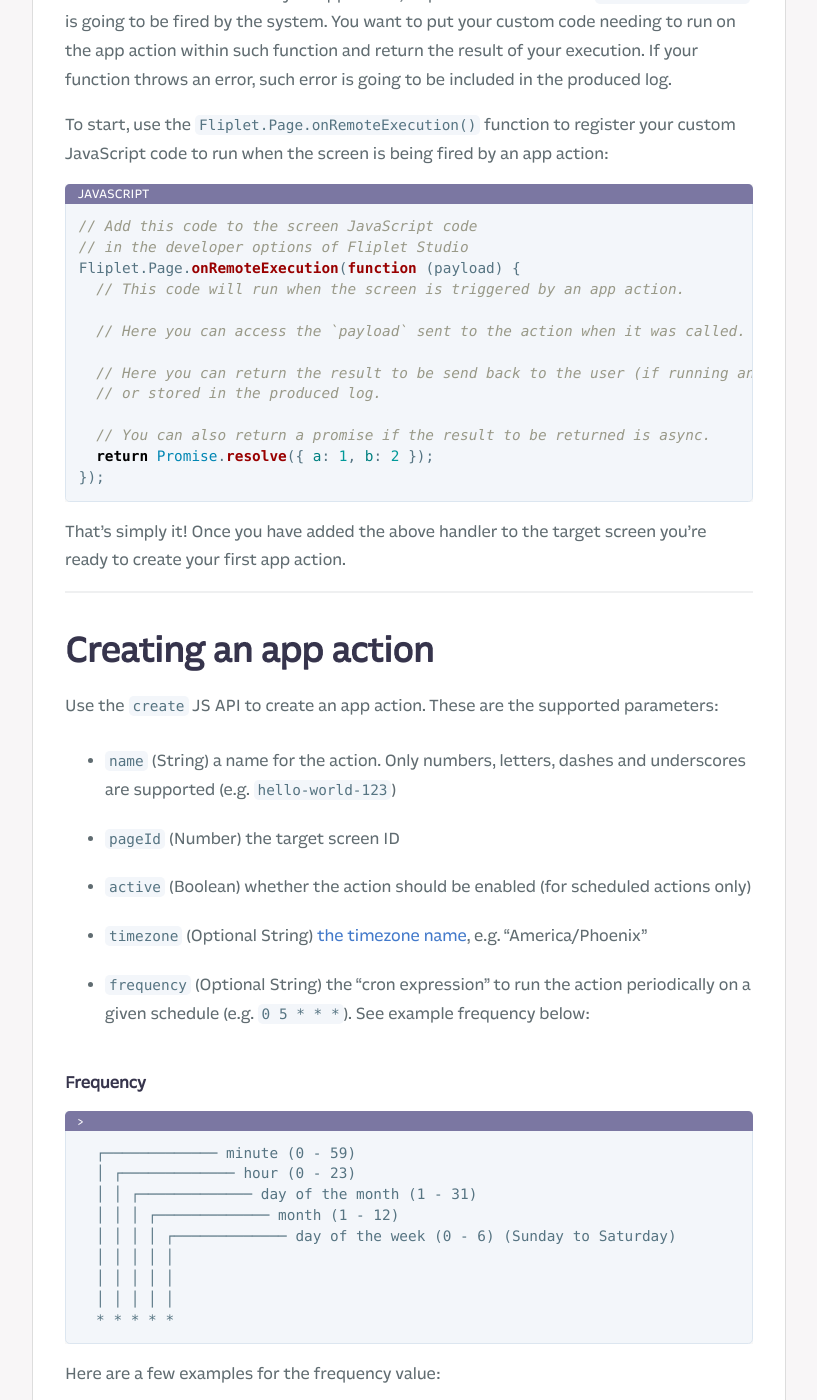
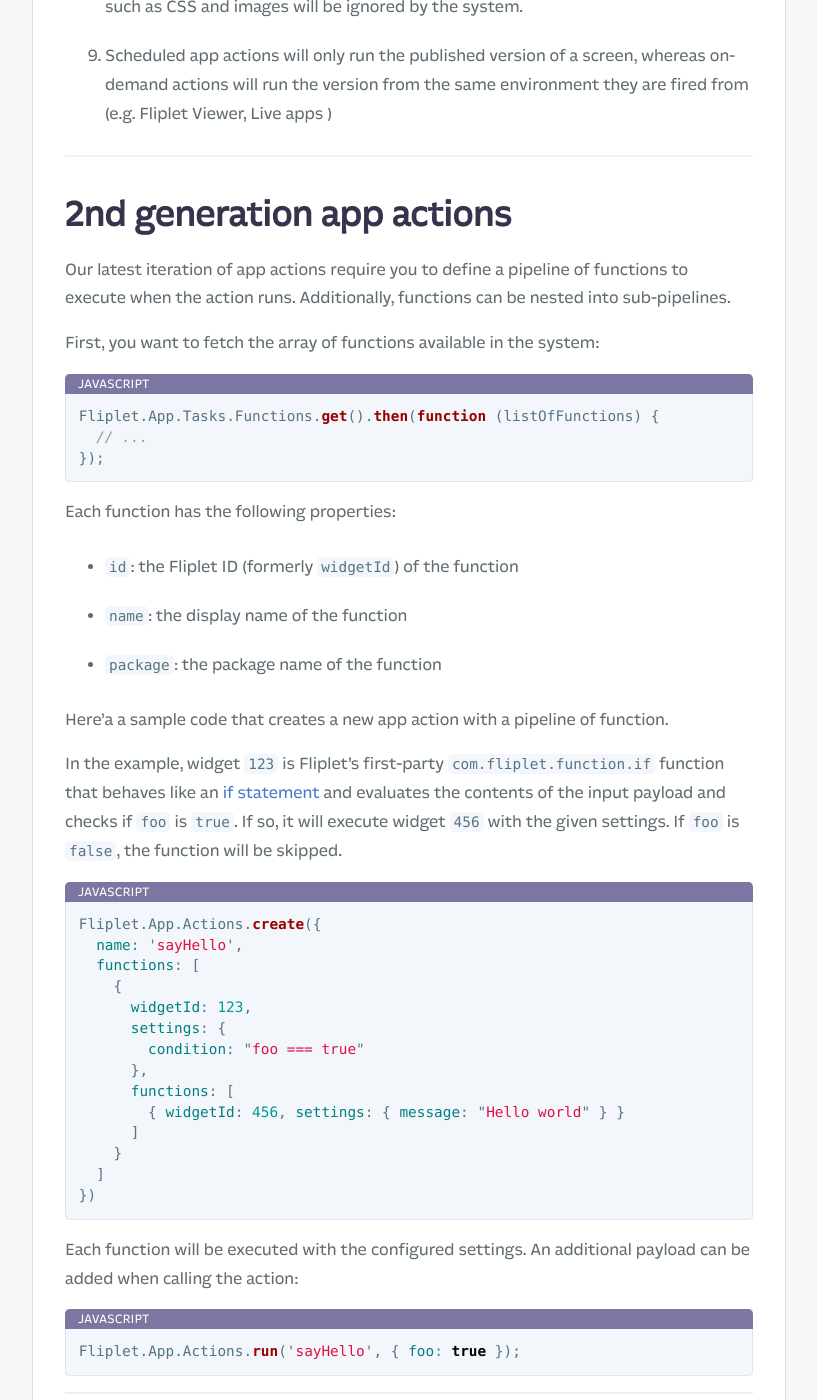
Before and after one commit to Fliplet/fliplet-cli, a Jekyll site: the page built from docs/API/core/app-actions.md, in a window 1280 px wide and 1400 px high, scrolled down 2078 px. Shown: the whole window, without its empty margins (254-1071 px from the left). Built offline with Jekyll 4.4.1, drawn with Linux system fonts in a browser that asks for light colours; nearby versions of some CDN libraries; our own code applies the rules of GitHub Pages for plain Markdown files; library files that are not in the unit come from our copies; comment, search, counter and statistics services are not loaded; a style sheet for code colours, icons or effects is not loaded; some of the changed text lies outside the part shown.

Commit message:
added function template and docs

````diff
--- a/docs/API/core/app-actions.md
+++ b/docs/API/core/app-actions.md
@@ -4,7 +4,13 @@
 
 # App Actions
 
-The **App Actions** library allows you to configure app screens to run automatically at a scheduled time or carry out an ad-hoc operations and automations in the cloud.
+The **App Actions** library allows you to configure a pipeline of functions to run either on-device or in the cloud, either ad-hoc or at a scheduled time.
+
+![How it works](/assets/img/app-actions-v2.png)
+
+---
+
+Additionally, our first generation (now deprecated) app actions allow you to configure app screens to run as app actions. The code defined in the custom Javascript of the screen will be executed when the screen is triggered by an app action (see more below).
 
 ![How it works](/assets/img/app-actions.png)
 
@@ -22,10 +28,10 @@
 
 ## Data models and key concepts
 
-1. An app action consists in a unique `name`, a target `pageId` (the screen to run) and optional `frequency` and `timezone`.
-2. An app action can be created as **scheduled** (when using the `frequency` parameter) or to be run **on-demand**.
-3. Only **up to 5 app** actions can be defined for each app.
-4. An app action runs the target app screen in the cloud. A result can be given back by the screen both when running on a schedule and when on-demand.
+1. An app action consists in a unique `name`, an optional `frequency` and `timezone`.
+2. An app action has a pipeline of `functions` (2nd gen), or a target `pageId` (1st gen).
+3. An app action can be created as **scheduled** (when using the `frequency` parameter) or to be run **on-demand**.
+4. An app action can contain a pipeline of functions to run either locally (on device) or remote, or target an app screen to run in the cloud. A result can be given back by the screen both when running on a schedule and when on-demand.
 5. An app action is **limited to 30 seconds of execution time**. After 30 seconds, the action will be killed and a specific timeout error will be returned and saved in the logs.
 6. The payload for on-demand actions is **limited to 2048 characters**.
 7. The result sent from an on-demand app action is **limited to 6MB**.
@@ -34,7 +40,56 @@
 
 ---
 
-## Configuring the target screen
+## 2nd generation app actions
+
+Our latest iteration of app actions require you to define a pipeline of functions to execute when the action runs. Additionally, functions can be nested into sub-pipelines.
+
+First, you want to fetch the array of functions available in the system:
+
+```js
+Fliplet.App.Tasks.Functions.get().then(function (listOfFunctions) {
+  // ...
+});
+```
+
+Each function has the following properties:
+
+- `id`: the Fliplet ID (formerly `widgetId`) of the function
+- `name`: the display name of the function
+- `package`: the package name of the function
+
+Here'a a sample code that creates a new app action with a pipeline of function.
+
+In the example, widget `123` is Fliplet's first-party `com.fliplet.function.if` function that behaves like an [if statement](https://developer.mozilla.org/en-US/docs/Web/JavaScript/Reference/Statements/if...else) and evaluates the contents of the input payload and checks if `foo` is `true`. If so, it will execute widget `456` with the given settings. If `foo` is `false`, the function will be skipped.
+
+```js
+Fliplet.App.Actions.create({
+  name: 'sayHello',
+  functions: [
+    {
+      widgetId: 123,
+      settings: {
+        condition: "foo === true"
+      },
+      functions: [
+        { widgetId: 456, settings: { message: "Hello world" } }
+      ]
+    }
+  ]
+})
+```
+
+Each function will be executed with the configured settings. An additional payload can be added when calling the action:
+
+```js
+Fliplet.App.Actions.run('sayHello', { foo: true });
+```
+
+---
+
+## 1st generation app actions for screens
+
+### Configuring the target screen
 
 <p class="warning"><strong>[Required]</strong> Before you create an app action, <strong>your target app screen must be configured</strong> as described below to ensure it's ready to process inbound requests made by the app action when running on a schedule or on-demand.</p>
 
--- a/fliplet.js
+++ b/fliplet.js
@@ -15,6 +15,7 @@
   .command('create-widget [package] [name] --helper', 'Create a new component using the helper framework boilerplate.')
   .command('create-theme [name]', 'Create a new theme.')
   .command('create-menu [name]', 'Create a new menu.')
+  .command('create-function [package] [name]', 'Create a new function using the App Actions framework boilerplate.')
   .command('run', 'Run the current widget or theme for development.')
   .command('publish', 'Publish the current widget or theme on fliplet studio.')
   .command('run-local', '(Deprecated) Debug the current widget or theme for development.')
````
Also changed, not shown: other parts of docs/API/core/app-actions.md (+2 -2 lines), docs/Building-functions.md (added, +104 -0 lines), docs/Dependencies-and-assets.md (+3 -3 lines), fliplet-create-function.js (added, +65 -0 lines), function-template/js/build.js (added, +16 -0 lines), function-template/widget.json (added, +20 -0 lines), docs/assets/img/app-actions-v2.png (added), function-template/img/icon.png (added), 3 other files.
